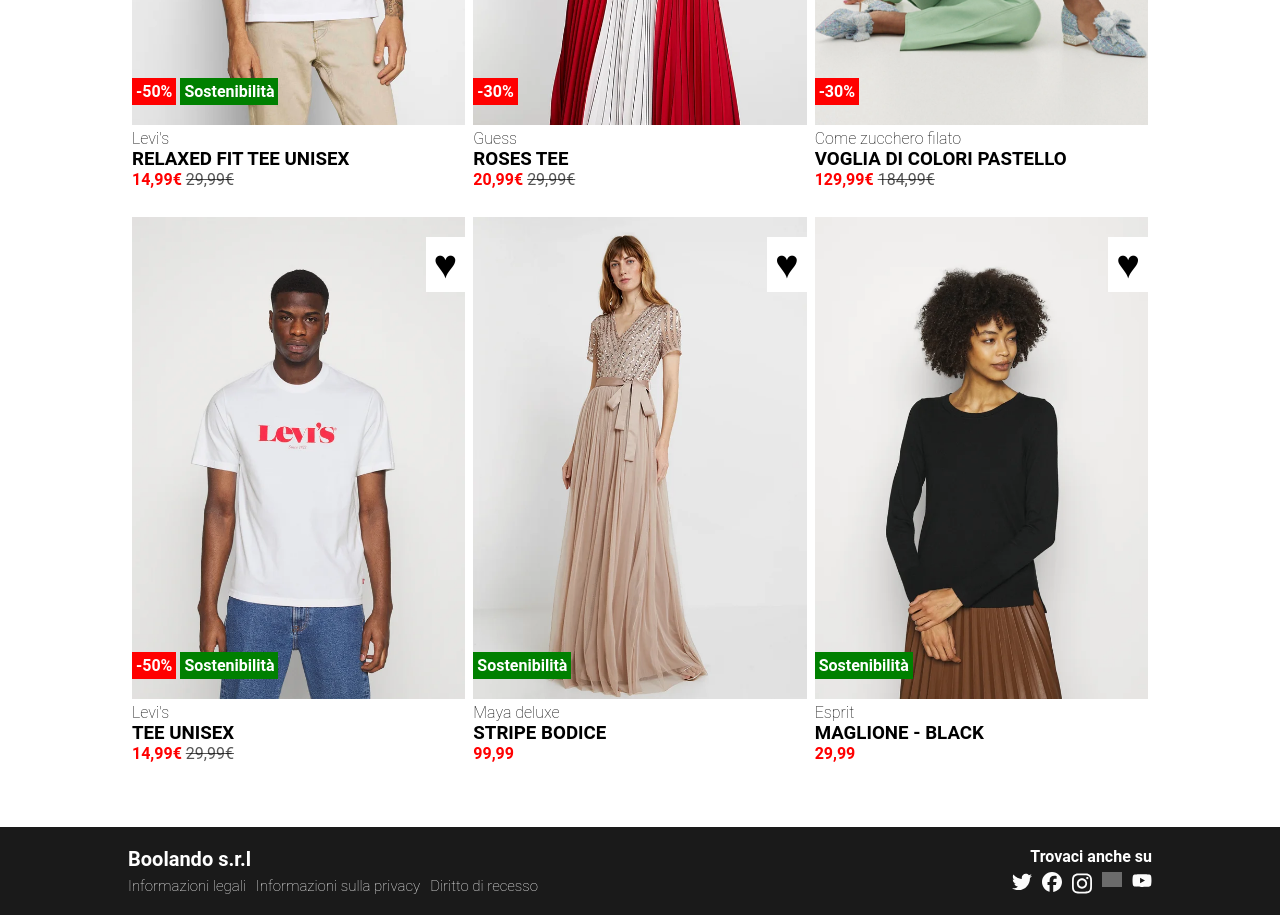
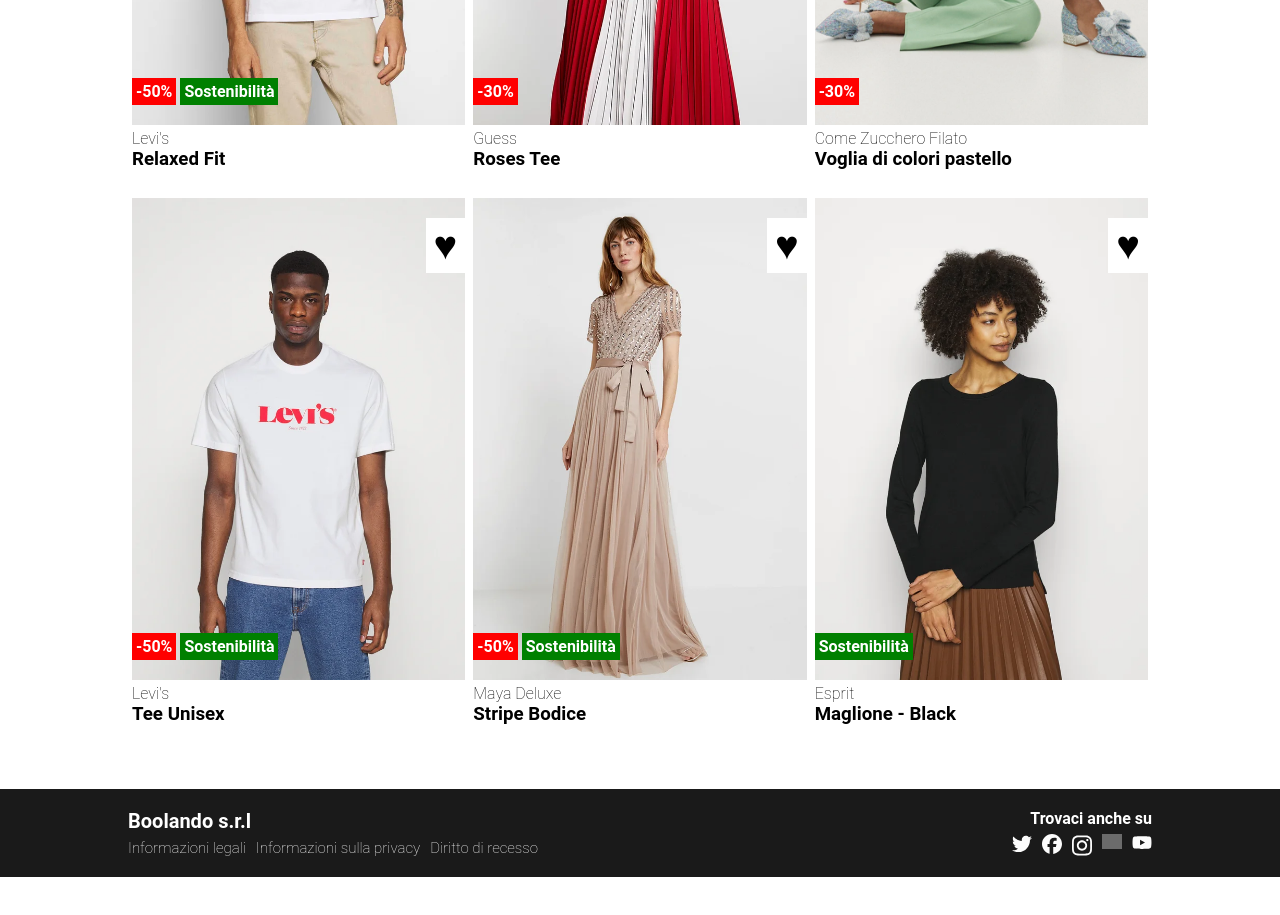
Before and after one commit to MattiaBologna/vite-boolando, a Vue app: page / in a window 1280 px wide. Shown: the part 480-1395 px from the top of the page. After the commit the page ends 1357 px from the top, so only its background shows below. Built offline with nearby package versions, Linux system fonts and the light colour scheme; grey boxes are pictures that could not be loaded.

Commit message:
Add: ItemCard component

```diff
--- /dev/null
+++ b/src/assets/db.json
@@ -0,0 +1,106 @@
+{
+  "products": [
+    {
+      "id": 1,
+      "frontImage": "1.webp",
+      "backImage": "1b.webp",
+      "brand": "Levi's",
+      "name": "Relaxed Fit",
+      "price": 29.99,
+      "isInFavorites": true,
+      "badges": [
+        {
+          "type": "tag",
+          "value": "Sostenibilità"
+        },
+        {
+          "type": "discount",
+          "value": "-50%"
+        }
+      ]
+    },
+    {
+      "id": 2,
+      "frontImage": "2.webp",
+      "backImage": "2b.webp",
+      "brand": "Guess",
+      "name": "Roses Tee",
+      "price": 20.99,
+      "isInFavorites": true,
+      "badges": [
+        {
+          "type": "discount",
+          "value": "-30%"
+        }
+      ]
+    },
+    {
+      "id": 3,
+      "frontImage": "3.webp",
+      "backImage": "3b.webp",
+      "brand": "Come Zucchero Filato",
+      "name": "Voglia di colori pastello",
+      "price": 129.99,
+      "isInFavorites": false,
+      "badges": [
+        {
+          "type": "discount",
+          "value": "-30%"
+        }
+      ]
+    },
+    {
+      "id": 4,
+      "frontImage": "4.webp",
+      "backImage": "4b.webp",
+      "brand": "Levi's",
+      "name": "Tee Unisex",
+      "price": 14.99,
+      "isInFavorites": false,
+      "badges": [
+        {
+          "type": "tag",
+          "value": "Sostenibilità"
+        },
+        {
+          "type": "discount",
+          "value": "-50%"
+        }
+      ]
+    },
+    {
+      "id": 5,
+      "frontImage": "5.webp",
+      "backImage": "5b.webp",
+      "brand": "Maya Deluxe",
+      "name": "Stripe Bodice",
+      "price": 99.99,
+      "isInFavorites": true,
+      "badges": [
+        {
+          "type": "tag",
+          "value": "Sostenibilità"
+        },
+        {
+          "type": "discount",
+          "value": "-50%"
+        }
+      ]
+    },
+    {
+      "id": 6,
+      "frontImage": "6.webp",
+      "backImage": "6b.webp",
+      "brand": "Esprit",
+      "name": "Maglione - Black",
+      "price": 29.99,
+      "isInFavorites": true,
+      "badges": [
+        {
+          "type": "tag",
+          "value": "Sostenibilità"
+        }
+      ]
+    }
+  ]
+}
--- a/src/components/HomeHeader.vue
+++ b/src/components/HomeHeader.vue
@@ -30,7 +30,7 @@
                     </a>
                 </div>
                 <div class="col-4 text-align-right">
-                    <a v-for="(icon, i) in headerIcons" href="#">
+                    <a v-for="(icon, i) in headerIcons" :key="headerIcons[i]" href="#">
                         <img class="header-icons" :src="icon" alt="">
                     </a>
                 </div>
--- a/src/components/HomeMain.vue
+++ b/src/components/HomeMain.vue
@@ -1,7 +1,17 @@
 <script>
+import dataProducts from '../assets/db.json';
+import ItemCard from './ItemCard.vue';
+
 export default {
+    components: {
+        ItemCard,
+    },
     data() {
         return {
+            products: dataProducts.products,
+            components: {
+                ItemCard
+            },
             itemsList: [
                 {
                     defaultImage: '/1.webp',
@@ -72,26 +82,9 @@
         <div class="section">
             <div class="container">
                 <div class="row">
-                    <div v-for="(item, i) in itemsList" class="col-4">
-                        <div class="card product">
-                            <div class="card__header">
-                                <img :src="item.defaultImage" alt="">
-                                <img :src="item.hoverImage" alt="" class="overlay">
-                                <div class="fav__heart">&hearts;</div>
-                                <div class="badges">
-                                    <div v-if="item.discount !== 0" class="discount__badge">-{{ item.discount }}%</div>
-                                    <div v-if="item.sustainability" class="sustainability__badge">Sostenibilità</div>
-                                </div>
-                            </div>
-                            <div class="card__body">
-                                <p class="item__brand">{{ item.brand }}</p>
-                                <h3 class="item__name">{{ item.name }}</h3>
-                                <p v-if="item.discount !== 0" class="price">{{ item.discountedPrice }}€
-                                    <span class="pre-sale-price">{{ item.price }}€</span>
-                                </p>
-                                <p v-else class="price">{{ item.price }}</p>
-                            </div>
-                        </div>
+                    <!-- <ItemCard /> -->
+                    <div v-for="product in products" class="col-4" :key="product.id">
+                        <ItemCard :product="product" />
                     </div>
                 </div>
             </div>
--- /dev/null
+++ b/src/components/ItemCard.vue
@@ -0,0 +1,29 @@
+<script>
+export default {
+    props: ['product']
+}
+</script>
+
+<template>
+    <div class="card product">
+        <div class="card__header">
+            <img :src="'/' + product.frontImage" alt="">
+            <img :src="'/' + product.backImage" alt="" class="overlay">
+            <div class="fav__heart">&hearts;</div>
+            <div class="badges">
+                <div v-for="(badge, i) in product.badges" :key="i" :class="`badge__${badge.type}`">
+                    {{ badge.value }}</div>
+            </div>
+        </div>
+        <div class="card__body">
+            <p class="item__brand">{{ product.brand }}</p>
+            <h3 class="item__name">{{ product.name }}</h3>
+            <!-- <p v-if="item.discount !== 0" class="price">{{ item.discountedPrice }}€ -->
+            <!-- <span class="pre-sale-price">{{ item.price }}€</span> -->
+            <!-- </p> -->
+            <!-- <p v-else class="price">{{ item.price }}</p> -->
+        </div>
+    </div>
+</template>
+
+<style></style>
--- a/src/style/partials/_layout.scss
+++ b/src/style/partials/_layout.scss
@@ -91,12 +91,13 @@
     gap: 4px;
 }
 
-.discount__badge {
+.badge__discount {
     background-color: red;
     padding: 4px;
+    order: -1;
 }
 
-.sustainability__badge {
+.badge__tag {
     background-color: #008000;
     padding: 4px;
 }
```
